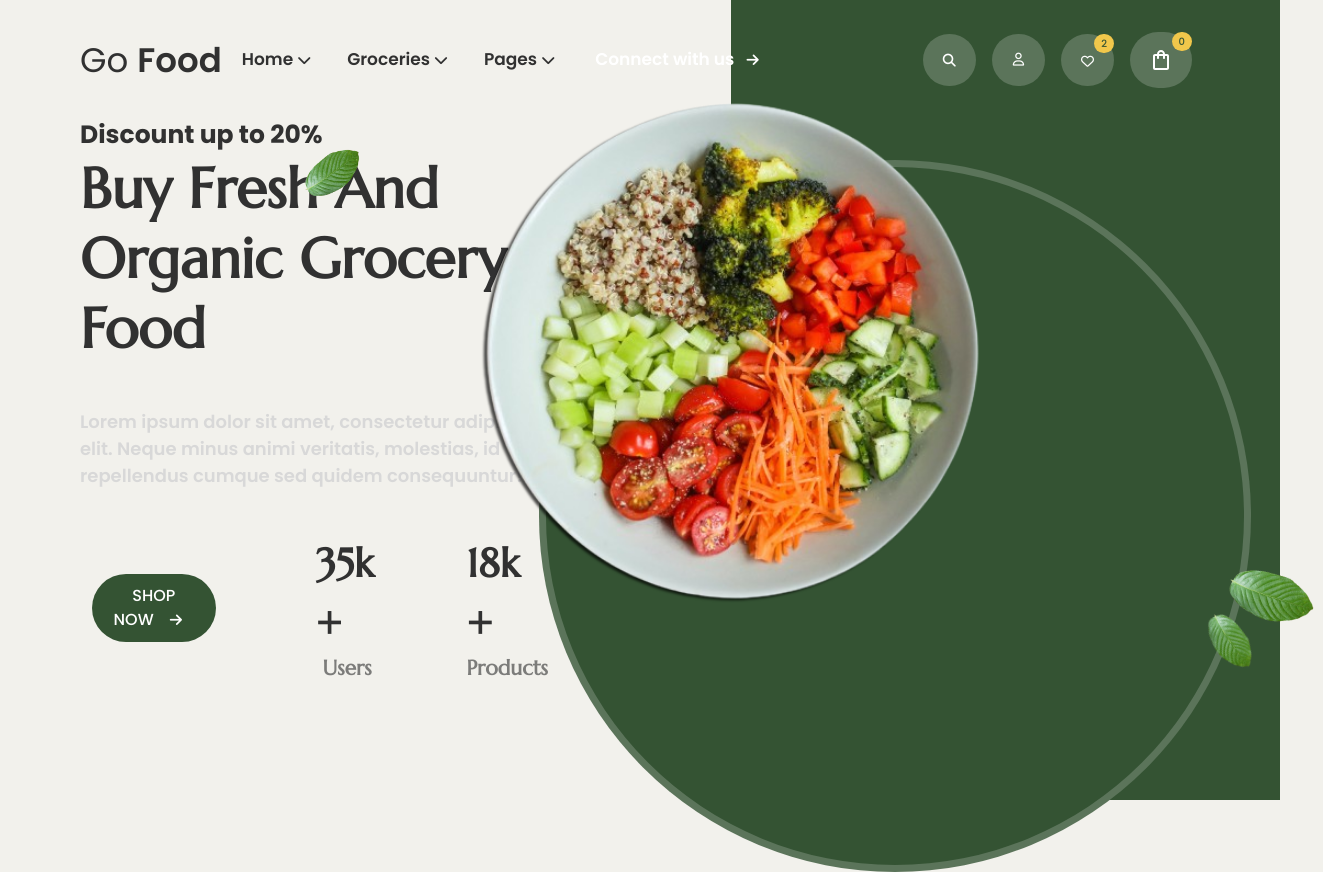
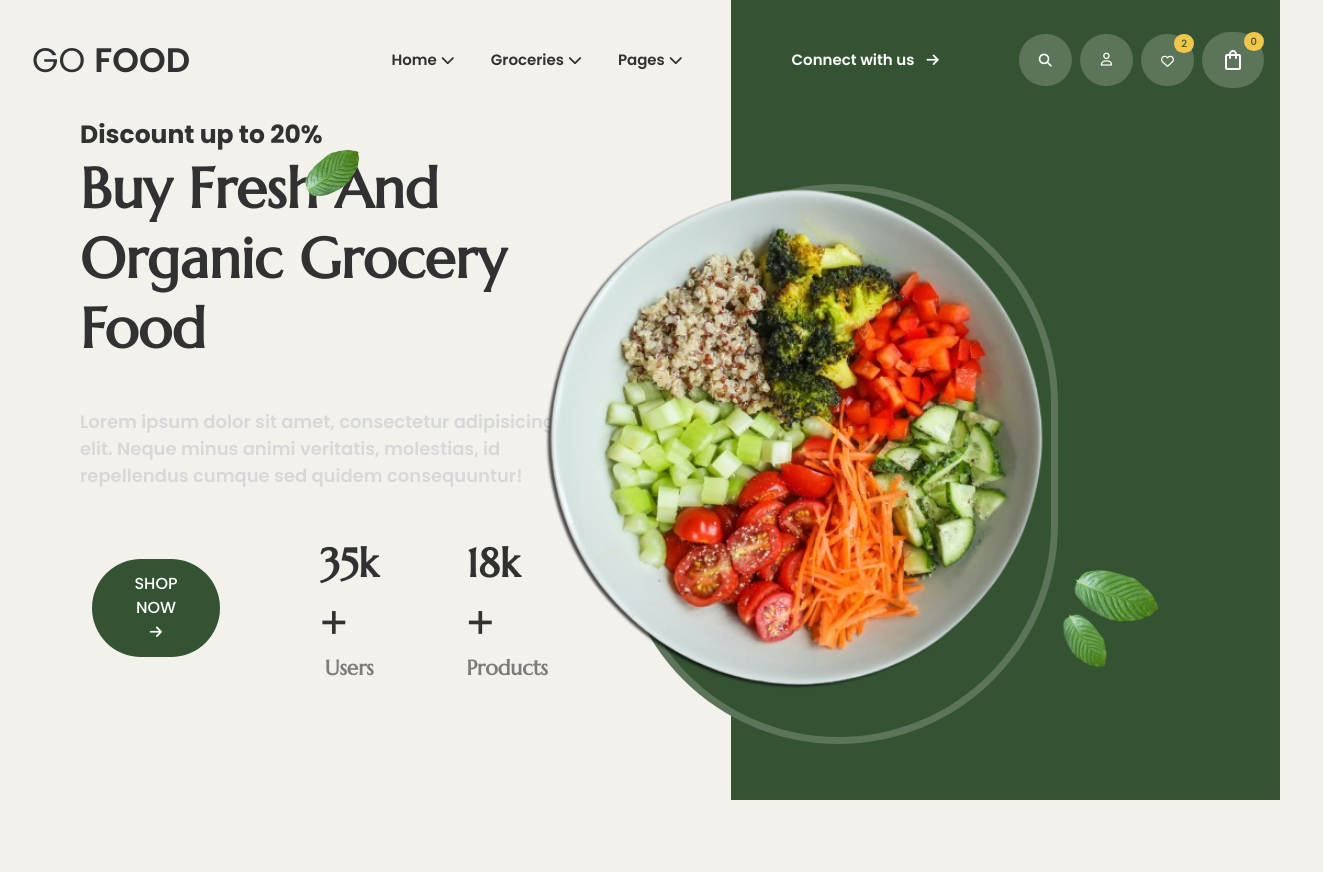
Before and after one commit to muteenk/Go-Food, a Next.js app: page / in a window 1280 px wide. Shown: the whole page, 1323 px wide, since content can reach past the window. After the commit the page ends 800 px from the top, so only its background shows below. Built offline with nearby package versions, Linux system fonts and the light colour scheme.

Commit message:
Updated nav responsiveness

```diff
--- a/app/components/Home/Hero.tsx
+++ b/app/components/Home/Hero.tsx
@@ -13,7 +13,7 @@ const Hero = () => {
                 <h1 className="font-sec text-[3.5em] font-bold text-darkText leading-tight">Buy Fresh And Organic Grocery Food</h1>
                 <p className="text-[18px] font-semibold text-[#d8d8d8] my-11"> Lorem ipsum dolor sit amet, consectetur adipisicing elit. Neque minus animi veritatis, molestias, id repellendus cumque sed quidem consequuntur!</p>
                 <div className="flex justify-between items-center w-full">
-                    <button className="group bg-priColor text-[white] font-medium px-[20px] py-[10px] rounded-full mx-3 mr-14">SHOP NOW <i className="group-hover:translate-x-2 translate-all duration-500 fa-solid fa-arrow-right text-sm mx-3"></i></button>
+                    <button className="group bg-priColor text-[white] font-medium px-[25px] py-[13px] rounded-full mx-3 mr-14">SHOP NOW <i className="group-hover:translate-x-2 translate-all duration-500 fa-solid fa-arrow-right text-sm mx-3"></i></button>
                     <div className="flex flex-col justify-center items-center mx-11">
                         <h1 className="font-sec text-darkText text-[2.5em] font-bold">35k +</h1>
                         <p className="text-grayText font-sec font-bold text-[1.3em]">Users</p>
@@ -27,10 +27,10 @@ const Hero = () => {
         </div>
 
         <div className="relative flex justify-center items-center bg-priColor w-[45%]  h-full">
-            <Image src={FoodPlate} alt="grocery" width={1920} height={1080} className="absolute top-[5em] left-[-17em] z-20 w-[140em] drop-shadow-[-3px_2px_1px_rgba(0,0,0,0.7)]"/>
-            <div className="absolute top-[10em] left-[-12em] z-10 h-[44.5em] w-[44.5em] bg-priColor border-[7.6px] border-transparentWhite rounded-full"></div>
-            <Image src={Leaf} alt="Leaf" height={300} width={100} className="absolute bottom-[10em] left-[32em] z-20 w-[3.4em] rotate-[-65deg]" />
-            <Image src={Leaf} alt="Leaf" height={300} width={100} className="absolute bottom-[8em] left-[30em] z-20 w-[2.4em] rotate-[-28deg]" />
+            <Image src={FoodPlate} alt="grocery" width={1920} height={1080} className="absolute top-[55%] translate-y-[-50%] left-[-13em] z-20 w-[48em] drop-shadow-[-3px_2px_1px_rgba(0,0,0,0.7)]"/>
+            <div className="absolute top-[58%] left-[-7em] translate-y-[-50%] z-10 h-[70%] w-[80%] bg-priColor border-[7.6px] border-transparentWhite rounded-full"></div>
+            <Image src={Leaf} alt="Leaf" height={300} width={100} className="absolute bottom-[10em] left-[65%] z-20 w-[3.4em] rotate-[-65deg]" />
+            <Image src={Leaf} alt="Leaf" height={300} width={100} className="absolute bottom-[8em] left-[61%] z-20 w-[2.4em] rotate-[-28deg]" />
         </div>
     </section>
   )
--- a/app/components/Navigation/Navbar.tsx
+++ b/app/components/Navigation/Navbar.tsx
@@ -1,52 +1,86 @@
-'use client'
-import { useState } from 'react'
-import Link from 'next/link'
-import ShoppingBagOutlinedIcon from '@mui/icons-material/ShoppingBagOutlined';
-import ToggleSidebar from './ToggleSidebar';
+"use client";
+import { useState } from "react";
+import Link from "next/link";
+import ShoppingBagOutlinedIcon from "@mui/icons-material/ShoppingBagOutlined";
+import ToggleSidebar from "./ToggleSidebar";
 
 const Navbar = () => {
-
   const [sidebarState, setSidebarState] = useState<boolean>(false);
 
   return (
     <>
-    <nav className='fixed top-0 left-0 z-50 w-screen shadow-[0_20px_50px_-15px_rgba(0,0,0,0.4)] flex justify-between items-center px-6 py-4 lg:px-[5em] lg:py-8 bg-priColor lg:bg-[transparent] lg:shadow-none'>
-        <div>
-            <Link href="/" className='text-[23px] lg:text-[34px] text-[white] lg:text-darkText'>Go <span className='font-semibold'>Food</span></Link>
+      <nav className="absolute top-0 left-0 z-50 w-screen shadow-[0_20px_50px_-15px_rgba(0,0,0,0.4)] flex justify-between items-center lg:px-3 min-[1420px]:px-[5em] px-6 py-4 lg:py-8 bg-priColor lg:bg-[transparent] lg:shadow-none">
+        <div className="flex justify-between items-center w-[55%]">
+          <div className="lg:ml-5">
+            <Link
+              href="/"
+              className="text-[23px] lg:text-[34px] text-[white] lg:text-darkText"
+            >
+              GO <span className="font-semibold">FOOD</span>
+            </Link>
           </div>
-        <div className='hidden lg:block'>
-            <ul className='flex justify-center items-center'>
+          <div className="hidden lg:block">
+            <ul className="flex justify-center items-center">
               <li>
-                    <Link href='/' className='flex justify-center items-center text-[14px] lg:text-[17px] font-semibold text-[white] lg:text-darkText mx-4'>Home <i className="fa-solid fa-chevron-down text-sm mx-1"></i></Link>
+                <Link
+                  href="/"
+                  className="flex justify-center items-center text-[14px] lg:text-[15px] font-semibold text-[white] lg:text-darkText mx-4"
+                >
+                  Home <i className="fa-solid fa-chevron-down text-sm mx-1"></i>
+                </Link>
               </li>
               <li>
-                    <Link href='/' className='flex justify-center items-center text-[14px] lg:text-[17px] font-semibold text-[white] lg:text-darkText mx-4'>Groceries <i className="fa-solid fa-chevron-down text-sm mx-1"></i></Link>
+                <Link
+                  href="/"
+                  className="flex justify-center items-center text-[14px] lg:text-[15px] font-semibold text-[white] lg:text-darkText mx-4"
+                >
+                  Groceries{" "}
+                  <i className="fa-solid fa-chevron-down text-sm mx-1"></i>
+                </Link>
               </li>
               <li>
-                    <Link href='/' className='flex justify-center items-center text-[14px] lg:text-[17px] font-semibold text-[white] lg:text-darkText mx-4'>Pages <i className="fa-solid fa-chevron-down text-sm mx-1"></i></Link>
+                <Link
+                  href="/"
+                  className="flex justify-center items-center text-[14px] lg:text-[15px] font-semibold text-[white] lg:text-darkText mx-4"
+                >
+                  Pages{" "}
+                  <i className="fa-solid fa-chevron-down text-sm mx-1"></i>
+                </Link>
               </li>
             </ul>
           </div>
-        <div className='flex justify-between items-center'>
-            <div className='hidden lg:block mr-[8em]'>
-                <Link href='/' className='group flex justify-center items-center text-[14px] lg:text-[17px] font-semibold text-[white] hover:bg-transparentWhite px-4 py-3 rounded-md'>Connect with us <i className="group-hover:translate-x-2 transition-all duration-500 fa-solid fa-arrow-right text-sm mx-3"></i></Link>
         </div>
-            <div className='flex items-center'>
-                <button className='nav-icon px-[15px] pt-[13px] pb-[11px] lg:px-[20px] lg:pt-[17px] lg:pb-[15px]'>
+        <div className="flex justify-end items-center w-[40%]">
+          <div className="hidden lg:block lg:mr-[4em] min-[1180px]:mr-[3em]">
+            <Link
+              href="/"
+              className="group flex justify-center items-center text-[14px] lg:text-[13px] min-[1180px]:text-[15px] font-semibold text-[white] hover:bg-transparentWhite px-4 py-3 rounded-md text-nowrap"
+            >
+              Connect with us{" "}
+              <i className="group-hover:translate-x-2 transition-all duration-500 fa-solid fa-arrow-right text-sm mx-3"></i>
+            </Link>
+          </div>
+          <div className="flex items-center">
+            <button className="nav-icon px-[15px] pt-[13px] pb-[11px] min-[1250px]:px-[20px] min-[1250px]:pt-[17px] min-[1250px]:pb-[15px]">
               <i className="fa-solid fa-magnifying-glass"></i>
             </button>
-                <button className='hidden sm:inline nav-icon px-[16px] lg:px-[21px] py-[12px] lg:py-[16px] mx-2 rounded-full'>
+            <button className="hidden sm:inline nav-icon px-[16px] min-[1250px]:px-[21px] py-[12px] min-[1250px]:py-[16px] mx-2 rounded-full">
               <i className="fa-regular fa-user"></i>
             </button>
-                <button className='relative hidden sm:inline nav-icon px-[14px] lg:px-[20px] pt-[12px] lg:pt-[18px] pb-[10px] lg:pb-[14px] mx-2 rounded-full'>
+            <button className="relative hidden sm:inline nav-icon px-[14px] min-[1250px]:px-[20px] pt-[12px] min-[1250px]:pt-[18px] pb-[10px] min-[1250px]:pb-[14px] mx-2 rounded-full">
               <i className="fa-regular fa-heart"></i>
-                    <span className='notify-badge'>2</span>
+              <span className="notify-badge">2</span>
             </button>
-                <button className='relative hidden sm:inline nav-icon px-[14px] lg:px-[19px] py-[12px] lg:py-[16px] mx-2 rounded-full'>
-                    <ShoppingBagOutlinedIcon className='text-[16px]  font-semibold' />
-                    <span className='notify-badge'>0</span>
+            <button className="relative hidden sm:inline nav-icon px-[14px] min-[1250px]:px-[19px] py-[12px] min-[1250px]:py-[16px] mx-2 rounded-full">
+              <ShoppingBagOutlinedIcon className="text-[16px]  font-semibold" />
+              <span className="notify-badge">0</span>
             </button>
-                <button onClick={() => {setSidebarState(true)}} className='lg:hidden nav-icon px-[15px] py-[12px] mx-2 rounded-full'>
+            <button
+              onClick={() => {
+                setSidebarState(true);
+              }}
+              className="lg:hidden nav-icon px-[15px] py-[12px] mx-2 rounded-full"
+            >
               <i className="fa-solid fa-bars-staggered"></i>
             </button>
           </div>
@@ -54,7 +88,7 @@ const Navbar = () => {
       </nav>
       <ToggleSidebar state={sidebarState} setState={setSidebarState} />
     </>
-  )
-}
+  );
+};
 
-export default Navbar
+export default Navbar;
--- a/app/components/Navigation/ToggleSidebar.tsx
+++ b/app/components/Navigation/ToggleSidebar.tsx
@@ -8,7 +8,7 @@ interface sidebarProps {
 const ToggleSidebar = ({state, setState}: sidebarProps) => {
 
   return (
-    <aside className={((!state) ? 'right-[-100%]': 'right-0') + ' absolute top-0 bg-[white] h-screen w-[58%] sm:w-[46%] md:w-[40%] lg:hidden shadow-[10px_20px_50px_-15px_rgba(0,0,0,0.4)] transition-all duration-700 '}>
+    <aside className={((!state) ? 'right-[-100%]': 'right-0') + ' absolute top-0 z-50 bg-[white] h-screen w-[58%] sm:w-[46%] md:w-[40%] lg:hidden shadow-[10px_20px_50px_-15px_rgba(0,0,0,0.4)] transition-all duration-700 '}>
         <header>
             <button onClick={() => {setState(false)}} className='text-[13px] text-[white] bg-priColor px-[15px] py-[12px] mx-2 rounded-full'>
                 <i className="fa-solid fa-times"></i>
--- a/app/globals.css
+++ b/app/globals.css
@@ -16,7 +16,7 @@
 
 @layer utilities{
   .nav-icon{
-    @apply text-[white] text-[13px] font-semibold bg-transparentWhite hover:bg-transparentWhiteHover mx-2 rounded-full;
+    @apply text-[white] text-[13px] font-semibold bg-transparentWhite hover:bg-transparentWhiteHover mx-1 rounded-full;
   }
 
   .notify-badge{
```
Lines whose indentation alone changed are shown as unchanged.
